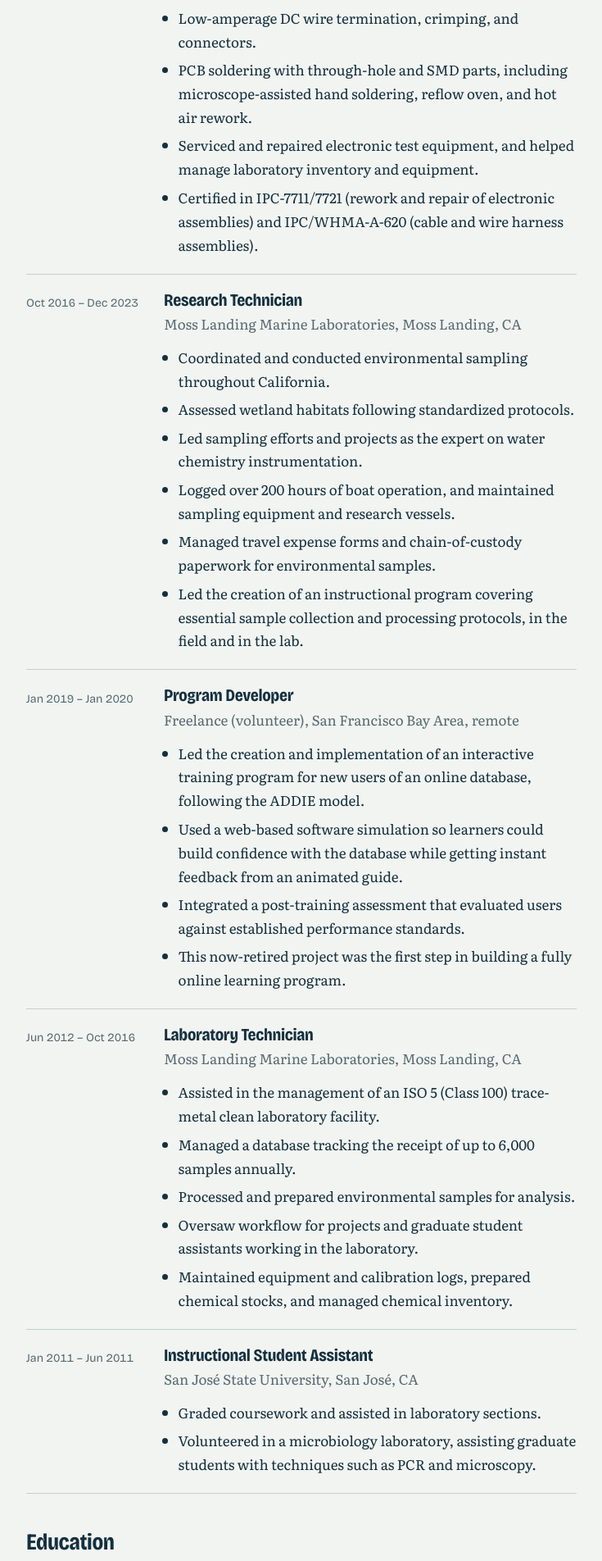
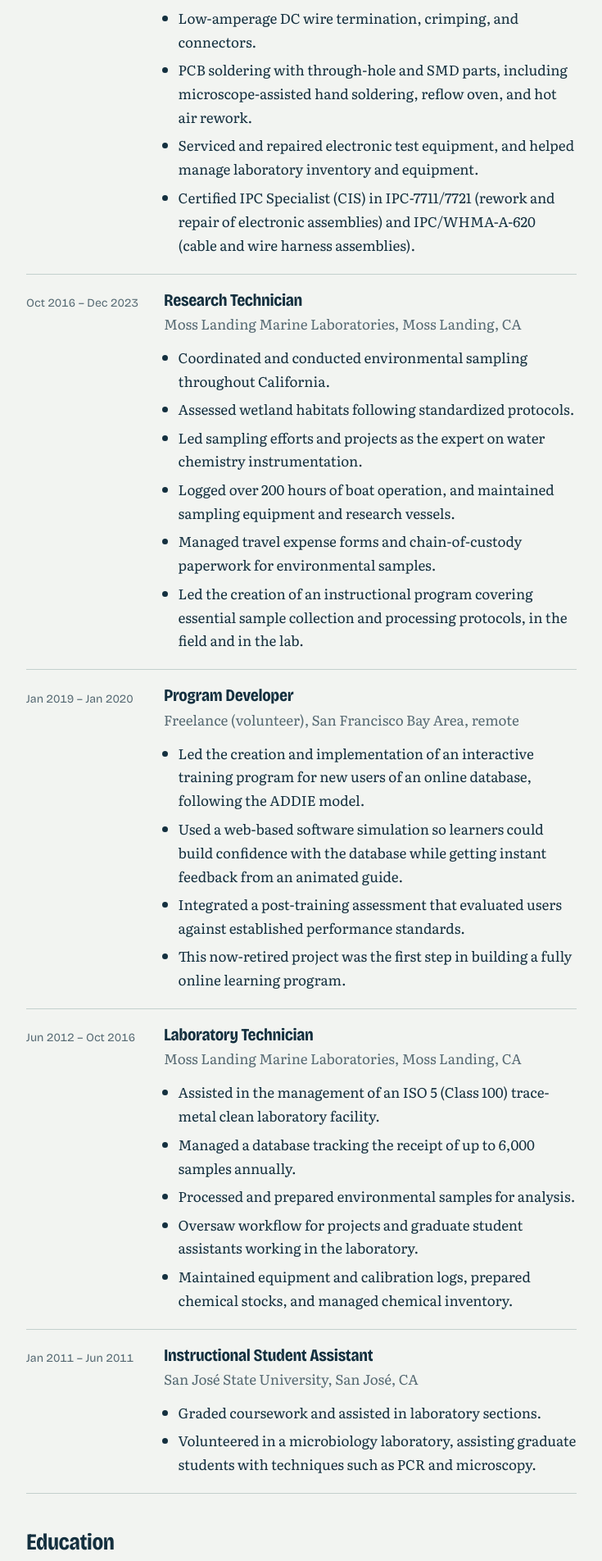
Before and after one commit to RobotCrabLab/Homepage, a Jekyll site: the page built from resume.html, in a window 1280 px wide. Shown: the part 694-2598 px from the top of the page at 82% size, without its empty margins (272-1007 px from the left). Built offline with Jekyll 4.4.1, drawn with Linux system fonts in a browser that asks for light colours; some of the changed text lies outside the part shown.

Commit message:
Show CIS level for both IPC certifications
Co-Authored-By: Claude Opus 5.5 <noreply@anthropic.com>
Claude-Session: https://claude.ai/code/session_01MMDVxXAekaRt7NRydvis2Y

```diff
--- a/_data/resume.yml
+++ b/_data/resume.yml
@@ -21,7 +21,7 @@ experience:
       - Low-amperage DC wire termination, crimping, and connectors.
       - PCB soldering with through-hole and SMD parts, including microscope-assisted hand soldering, reflow oven, and hot air rework.
       - Serviced and repaired electronic test equipment, and helped manage laboratory inventory and equipment.
-      - Certified in IPC-7711/7721 (rework and repair of electronic assemblies) and IPC/WHMA-A-620 (cable and wire harness assemblies).
+      - Certified IPC Specialist (CIS) in IPC-7711/7721 (rework and repair of electronic assemblies) and IPC/WHMA-A-620 (cable and wire harness assemblies).
 
   - role: Research Technician
     org: Moss Landing Marine Laboratories
@@ -84,8 +84,8 @@ skills:
 
 certifications:
   - name: IPC-7711/7721
-    issuer: IPC
+    issuer: Certified IPC Specialist (CIS)
     description: Industry standard for reworking, modifying, and repairing printed circuit boards and electronic assemblies, from removing and replacing components to repairing damaged pads, traces, and laminate.
   - name: IPC/WHMA-A-620
-    issuer: IPC
+    issuer: Certified IPC Specialist (CIS)
     description: Industry standard for building and inspecting cable and wire harness assemblies, covering wire prep, crimping, soldered terminations, connectors, and workmanship acceptance criteria.
--- a/assets/css/style.css
+++ b/assets/css/style.css
@@ -318,7 +318,7 @@ img { max-width: 100%; height: auto; }
 .skills dt { font-family: var(--display); font-weight: 600; }
 .skills dd { margin: 0; }
 .certs dt { white-space: nowrap; }
-.cert-issuer { display: block; font-weight: 400; font-size: var(--step--1); color: var(--muted); }
+.cert-issuer { display: block; white-space: normal; font-weight: 400; font-size: var(--step--1); color: var(--muted); line-height: 1.4; margin-top: 0.2rem; }
 @media (max-width: 34rem) {
   .skills div { grid-template-columns: 1fr; }
 }
```
